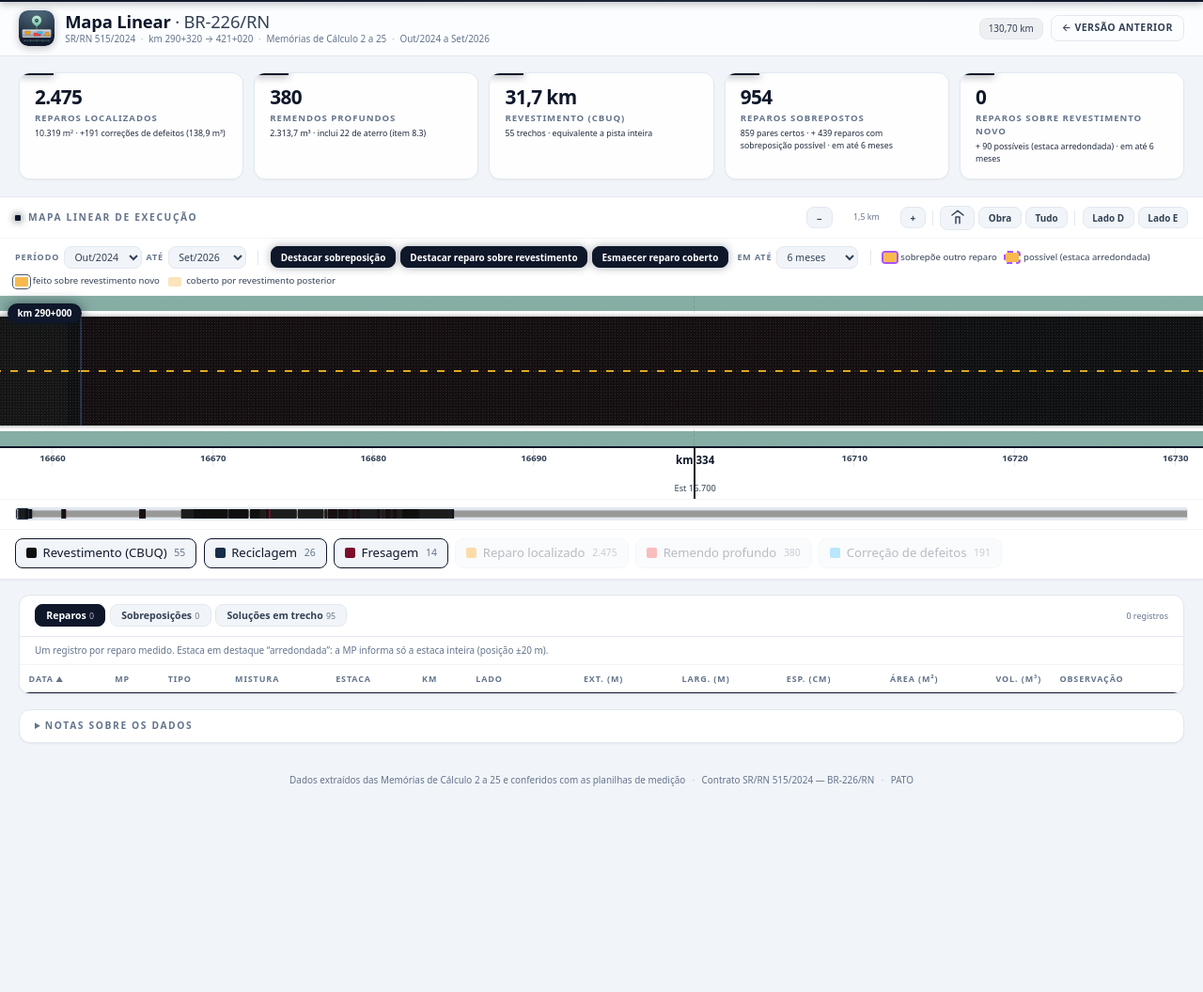
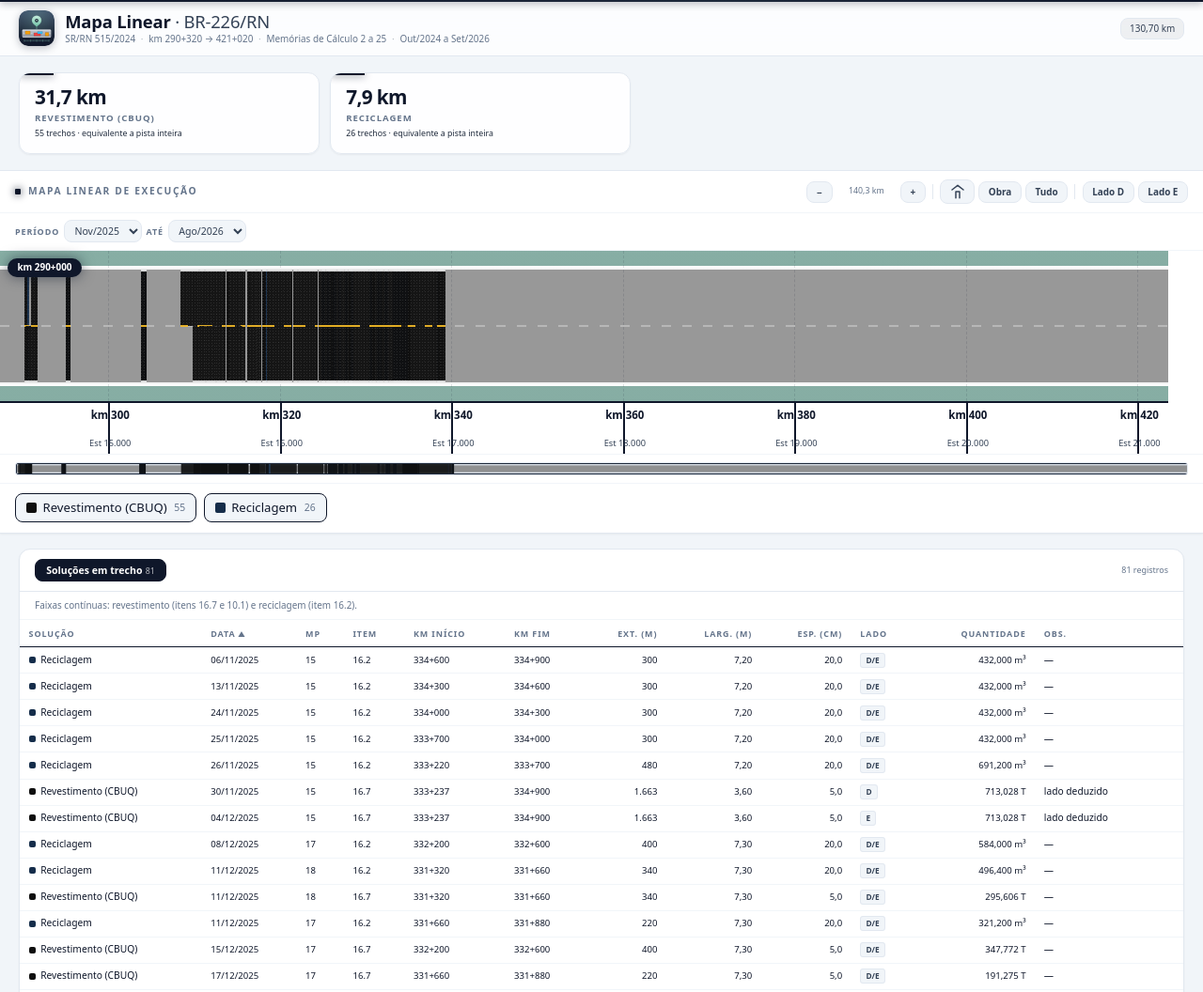
Before and after one commit to wagnerxm/medicoes-pato, a plain HTML site: page mapalinear-compartilhado/index.html in a window 1280 px wide. Shown: the top 1056 px of the page at 94% size. Before the commit the page ends 854 px from the top, so only its background shows below. Drawn offline with Linux system fonts and the light colour scheme.

Commit message:
Mapa Linear compartilhado: só revestimento (CBUQ) e reciclagem
Tira reparos, remendos, correções, aterro, fresagem, sobreposições e o link
para a versão completa. A versão de controle (/mapalinear/) não muda.

Co-Authored-By: Claude Opus 5.5 <noreply@anthropic.com>
Claude-Session: https://claude.ai/code/session_012ve2SGrurrSxQoxdTMAiDu

```diff
--- a/mapalinear-compartilhado/app.js
+++ b/mapalinear-compartilhado/app.js
@@ -18,7 +18,7 @@ function kmToCoord(km){
 function mapsUrl(km){const c=kmToCoord(km);return c?`https://www.google.com/maps?q=${c.lat},${c.lng}&z=17`:null;}
 
 /* ═══════════ Estado e camadas ═══════════ */
-let pk=500,sf=null,asg=null,tab='rep',catFilter=null,lim=200;
+let pk=500,sf=null,asg=null,tab='tre',catFilter=null,lim=200;
 let mt='map',mapScroll=0;
 document.body.dataset.mt='map';
 const hid=new Set();
@@ -42,7 +42,9 @@ const LAYS=[
   {id:'rl',nm:'Reparo localizado',cor:'#F59E0B',k:'p'},
   {id:'rp',nm:'Remendo profundo',cor:'#EF4444',k:'p'},
   {id:'cd',nm:'Correção de defeitos',cor:'#38BDF8',k:'p'},
-].filter(l=>!(ATERRO_COMO_RP&&l.id==='ater'));
+].filter(l=>!(ATERRO_COMO_RP&&l.id==='ater'))
+ /* versão compartilhada: só revestimento (CBUQ) e reciclagem */
+ .filter(l=>l.id==='capa'||l.id==='rec');
 const LM={};LAYS.forEach(l=>LM[l.id]=l);
 const BORD=['rec','fres','ater','capa']; /* ordem de desenho das faixas: o revestimento fica por cima */
 
@@ -201,12 +203,13 @@ function render(){
 
 /* ═══════════ KPIs e chips ═══════════ */
 function kpis(){
-  let rl=0,rlA=0,rp=0,rpV=0,cd=0,cdV=0,capaKm=0,capaN=0;
+  let rl=0,rlA=0,rp=0,rpV=0,cd=0,cdV=0,capaKm=0,capaN=0,recKm=0,recN=0;
   PT.forEach(p=>{
     if(!inRange(p))return;
     if(p.tipo===0){rl++;rlA+=p.ext*p.larg;}else if(p.tipo===1){rp++;rpV+=p.qtd;}else{cd++;cdV+=p.qtd;}
   });
   BANDS.forEach(b=>{if(b.lay==='capa'&&inRange(b)){capaN++;capaKm+=b.ext*(b.side==='D/E'?1:.5);}});
+  BANDS.forEach(b=>{if(b.lay==='rec'&&inRange(b)){recN++;recKm+=b.ext*(b.side==='D/E'?1:.5);}});
   const oc1=new Set(),op1=new Set();let pc=0,pp=0;
   OV.forEach(o=>{
     if(o.dd>dMax||!inRange(o.a)||!inRange(o.b))return;
@@ -221,6 +224,7 @@ function kpis(){
   const ateN=PT.filter(p=>p.ate&&inRange(p)).length;
   set('k2',fm(rp),`${fm(rpV,1)} m³`+(ateN?` · inclui ${fm(ateN)} de aterro${ITEM_ATE?` (item ${ITEM_ATE})`:''}`:''));
   set('k3',fm(capaKm/1000,1)+' km',`${fm(capaN)} trechos · equivalente a pista inteira`);
+  set('k6',fm(recKm/1000,1)+' km',`${fm(recN)} trechos · equivalente a pista inteira`);
   const lab=dMax>=99999?'sem limite de prazo':'em até '+document.getElementById('dMax').selectedOptions[0].text;
   set('k4',fm(oc1.size),`${fm(pc)} pares certos · + ${fm(op1.size)} reparos com sobreposição possível · ${lab}`);
   set('k5',fm(sc.size),`+ ${fm(sp.size)} possíveis (estaca arredondada) · ${lab}`);
@@ -256,7 +260,7 @@ function tC(id){
   render();buildTable();
 }
 /* Visão de abertura (página e casinha): só as soluções em trecho; os reparos individuais ficam desligados e são ligados pelos chips */
-const REP_OFF=['rl','rp','cd'];
+const REP_OFF=['rl','rp','cd'].filter(id=>LM[id]); /* na versão compartilhada esses chips não existem */
 function ocultaReparos(){
   REP_OFF.forEach(id=>{hid.add(id);const c=document.querySelector(`.chip[data-cat="${id}"]`);if(c)c.classList.add('off');});
 }
@@ -618,7 +622,7 @@ const TBL={
     rows:()=>BANDS.filter(b=>vis(b)&&(!catFilter||b.lay===catFilter)),
     val:(b,k)=>k==='lay'?LAYS.findIndex(l=>l.id===b.lay):b[k]??0,
     tr:(b,i)=>`<tr data-k="${b.k}"><td><span class="t-cat"><span class="t-dot" style="background:${LM[b.lay].cor}"></span>${LM[b.lay].nm}</span></td><td class="t-mono">${fD(b.data)}</td><td class="t-mono">${b.mp}</td><td class="t-mono">${b.item}</td><td class="t-mono">${fK(b.km0)}</td><td class="t-mono">${fK(b.km1)}</td><td class="t-mono t-right">${fm(b.ext,0)}</td><td class="t-mono t-right">${b.larg?fm(b.larg,2):'—'}</td><td class="t-mono t-right">${b.esp?fm(b.esp*100,1):'—'}</td><td><span class="t-side">${b.side}</span></td><td class="t-mono t-right">${b.qtd?fm(b.qtd,3)+(b.lay==='capa'?' T':' m³'):'—'}</td><td>${b.ponto?'extensão estimada':b.inf?'lado deduzido':'—'}</td></tr>`,
-    cap:`Faixas contínuas: revestimento${ITENS_CAPA.length?` (${ITENS_CAPA.length>1?'itens':'item'} ${ITENS_CAPA.join(' e ')})`:''} separado de reciclagem, fresagem${ATERRO_COMO_RP?'':' e recomposição de aterro'}.`},
+    cap:`Faixas contínuas: revestimento${ITENS_CAPA.length?` (${ITENS_CAPA.length>1?'itens':'item'} ${ITENS_CAPA.join(' e ')})`:''} e reciclagem${itemDe('REC',1e9)?` (item ${itemDe('REC',1e9)})`:''}.`},
 };
 /* Celular: cada registro vira uma linha de 2-3 textos, sem rolagem lateral */
 const mistNm=m=>m===1?'CBUQ':m===0?'PMF':'—';
@@ -699,16 +703,15 @@ document.getElementById('tb').addEventListener('click',e=>{
 (function(){
   /* Notas deste contrato vêm do cadastro (notas); as de baixo valem para qualquer contrato */
   const maxA=ATE.reduce((m,a)=>a[7]>m[7]?a:m,[0,'',0,'',0,0,0,0]),altA=Math.max(0,...ATE.map(a=>a[6]));
+  /* versão compartilhada: só notas de revestimento e reciclagem */
   const n=[
-    ATERRO_COMO_RP&&ATE.length?`Provisório: os ${ATE.length} registros de ${descDe('ATERRO').toLowerCase()}${ITEM_ATE?` (item ${ITEM_ATE})`:''}, antes “troca de solo”, estão tratados como remendo profundo, com a altura do aterro no lugar da espessura. Marcados com “${ITEM_ATE?'item '+ITEM_ATE+' · ':''}aterro” na tabela. Altura de até ${fm(altA,1)} m (maior volume: ${fm(maxA[7])} m³ em ${fD(maxA[1])}, estaca ${fm(maxA[2])}), bem além de um remendo de pavimento.`:'',
-    ...(CAD.notas||[]),
-    `Estaca: quando a medição informa só a estaca inteira, a posição vale ±20 m. Por isso a sobreposição só é “certa” quando os dois reparos têm posição exata; nos demais casos é “possível”.`,
-    `Desenho: o reparo parte da estaca informada e cresce no sentido do KM. A posição na largura da pista não consta nas medições, então o retângulo fica no centro da faixa do lado informado.`,
-    `Reparo coberto: reparo feito antes de um revestimento novo no mesmo trecho e lado fica esmaecido no mapa, porque hoje está por baixo do asfalto novo. O botão “Esmaecer” desliga isso; o período escolhido define quais revestimentos já existiam.`,
-    FORA.length?`Fora do trecho do contrato (não plotado): ${FORA.length} reparo(s), por exemplo ${CAD.medicoes&&CAD.medicoes.rotulo||'medição'} ${FORA[0][0]}, ${fD(FORA[0][2])}, estaca ${fm(FORA[0][3])}. Confira a estaca na medição.`:'',
+    CAD.fonteDados?`Fonte: ${CAD.fonteDados}.`:'',
+    `Revestimento (CBUQ) e reciclagem: cada faixa vai da estaca inicial à final informadas na medição, no lado indicado (E, D ou pista inteira).`,
+    `Pista inteira equivalente: trecho executado em um lado só (E ou D) conta como meia pista.`,
+    ...(CAD.notas||[]).filter(t=>/revestimento|reciclagem/i.test(t)&&!/reparo|remendo|corre[çc][ãa]o de defeitos/i.test(t)),
   ].filter(Boolean);
   document.getElementById('notesList').innerHTML=n.map(t=>{const i=t.indexOf(':');return i>0&&i<=28?`<li><span class="n-t">${t.slice(0,i+1)}</span><span class="n-b">${t.slice(i+1)}</span></li>`:`<li>${t}</li>`;}).join('');
 })();
 
 /* ═══════════ Boot ═══════════ */
-ocultaReparos();render();buildTable();goHome();fitMap();
+ocultaReparos();render();buildTable();syncTabs();fA();fitMap();
--- a/mapalinear-compartilhado/index.html
+++ b/mapalinear-compartilhado/index.html
@@ -500,6 +500,9 @@ tbody tr:hover td:first-child,tbody tr.hi td:first-child{box-shadow:inset 2px 0
 #carga .cg-l{display:grid;gap:.4rem;width:100%;}
 #carga .cg-l a{display:block;padding:.6rem .8rem;border:1px solid var(--bd);border-radius:10px;background:var(--card);text-decoration:none;text-align:left;}
 #carga .cg-l small{display:block;font-weight:400;color:var(--tx3);}
+/* ── Versão compartilhada: só revestimento e reciclagem ── */
+.kpis{grid-template-columns:repeat(2,minmax(0,320px));}
+.m-t-dst,.fbar .tgs,.fbar .dm,.fbar .lgs,.fbar .cb-sep,.tab[data-t="rep"],.tab[data-t="ov"]{display:none!important;}
 </style>
 </head>
 <body>
@@ -521,9 +524,12 @@ tbody tr:hover td:first-child,tbody tr.hi td:first-child{box-shadow:inset 2px 0
 
 <div class="wrap" id="kpiWrap">
   <div class="kpis">
+    <div class="kpi"><div class="kpi-val" id="k3">&mdash;</div><div class="kpi-lab">Revestimento (CBUQ)</div><div class="kpi-sub" id="k3s"></div></div>
+    <div class="kpi"><div class="kpi-val" id="k6">&mdash;</div><div class="kpi-lab">Reciclagem</div><div class="kpi-sub" id="k6s"></div></div>
+  </div>
+  <div hidden>
     <div class="kpi"><div class="kpi-val" id="k1">&mdash;</div><div class="kpi-lab">Reparos localizados</div><div class="kpi-sub" id="k1s"></div></div>
     <div class="kpi"><div class="kpi-val" id="k2">&mdash;</div><div class="kpi-lab">Remendos profundos</div><div class="kpi-sub" id="k2s"></div></div>
-    <div class="kpi"><div class="kpi-val" id="k3">&mdash;</div><div class="kpi-lab">Revestimento (CBUQ)</div><div class="kpi-sub" id="k3s"></div></div>
     <div class="kpi"><div class="kpi-val" id="k4">&mdash;</div><div class="kpi-lab">Reparos sobrepostos</div><div class="kpi-sub" id="k4s"></div></div>
     <div class="kpi"><div class="kpi-val" id="k5">&mdash;</div><div class="kpi-lab">Reparos sobre revestimento novo</div><div class="kpi-sub" id="k5s"></div></div>
   </div>
@@ -664,6 +670,8 @@ tbody tr:hover td:first-child,tbody tr.hi td:first-child{box-shadow:inset 2px 0
     const base=DADOS+id+'/';
     const [cad,dados,geo]=await Promise.all([lerJson(base+'cadastro.json'),lerJson(base+'dados.json'),lerJson(base+'geo.json').catch(e=>e.status===404?[]:Promise.reject(e))]);
     const nd=normaliza(dados);
+    /* versão compartilhada: só revestimento (CBUQ) e reciclagem; reparos, remendos, aterro e fresagem ficam de fora */
+    nd.REP=[];nd.ATE=[];nd.TRE=nd.TRE.filter(t=>t[0]==='CAPA'||t[0]==='REC');
     if(nd.erros.length)return tela('Dados com problema','<p>Corrija em <b>'+esc(base)+'dados.json</b>:</p><ul>'+nd.erros.map(e=>'<li>'+esc(e)+'</li>').join('')+'</ul>');
     if(!(cad.kmFinal>cad.kmInicial))return tela('Cadastro com problema','<p><b>'+esc(base)+'cadastro.json</b>: kmInicial e kmFinal devem existir e kmFinal ser maior.</p>');
     if(!nd.REP.length&&!nd.TRE.length&&!nd.ATE.length)return tela('Contrato sem dados','<p><b>'+esc(base)+'dados.json</b> não tem nenhum registro.</p>');
@@ -675,7 +683,7 @@ tbody tr:hover td:first-child,tbody tr.hi td:first-child{box-shadow:inset 2px 0
     const ki=cad.kmObraInicial!=null?cad.kmObraInicial:cad.kmInicial,kf=cad.kmObraFinal!=null?cad.kmObraFinal:cad.kmFinal,p=cad.periodo;
     $('hMeta').innerHTML=[cad.contrato?esc(cad.contrato):'','km '+km3(ki)+' &rarr; '+km3(kf),m.de!=null&&m.ate!=null?esc(rot)+' '+m.de+' a '+m.ate:'',p&&p.inicio&&p.fim?esc(mes(p.inicio+'-01')+' a '+mes(p.fim+'-01')):''].filter(Boolean).join(' <span class="sep">&middot;</span> ');
     $('hTag').textContent=pt(kf-ki,2)+' km';
-    const la=cad.linkAnterior;if(la&&la.url){const a=$('hAnt');a.href=la.url;a.title=la.titulo||'';a.querySelector('.x-d').textContent=la.texto||'Voltar';a.querySelector('.x-m').textContent=la.textoCurto||la.texto||'Voltar';a.hidden=false;}
+    const la=null; /* versão compartilhada: sem link para a versão anterior (completa) */if(la&&la.url){const a=$('hAnt');a.href=la.url;a.title=la.titulo||'';a.querySelector('.x-d').textContent=la.texto||'Voltar';a.querySelector('.x-m').textContent=la.textoCurto||la.texto||'Voltar';a.hidden=false;}
     $('ftTxt').innerHTML=[cad.fonteDados?esc(cad.fonteDados):'','Contrato '+esc(cad.contrato||id)+(br?' — '+esc(br):''),cad.sigla?esc(cad.sigla):''].filter(Boolean).join(' <span>&middot;</span> ');
     if(cts.length>1){const s=$('ctSel');s.innerHTML=cts.map(c=>'<option value="'+esc(c.id)+'"'+(c.id===id?' selected':'')+'>'+esc(c.nome||c.id)+'</option>').join('');s.onchange=()=>{location.search='?contrato='+encodeURIComponent(s.value);};s.hidden=false;}
     const sc=document.createElement('script');sc.src='app.js';
```
Also changed, not shown: mapalinear-compartilhado/manifest.webmanifest.
